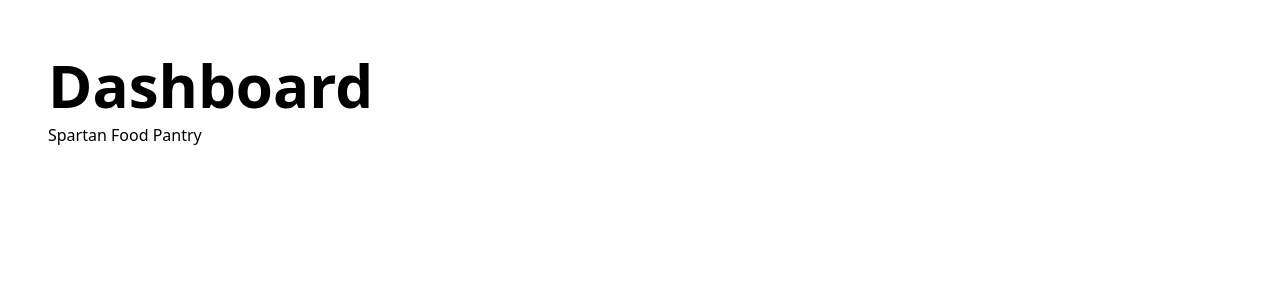
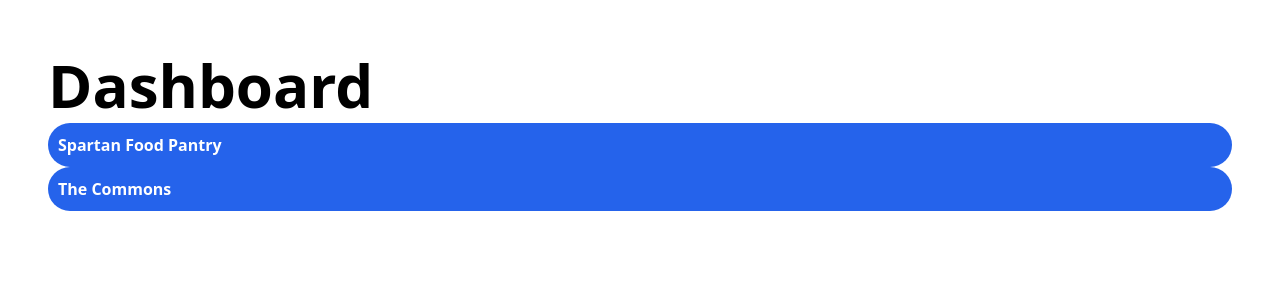
Before and after one commit to S23-PNM/web-ui, a Next.js app: page / in a window 1280 px wide. Shown: the top 300 px of the page. Built offline with nearby package versions, Linux system fonts and the light colour scheme.

Commit message:
updated location component

```diff
--- a/src/components/location-tab.js
+++ b/src/components/location-tab.js
@@ -1,6 +1,6 @@
 function LocationTab(props) {
     return (
-        <div>
+        <div className="bg-blue-600 rounded-full text-white font-bold" style={{padding: '10px'}}>
             {props.title}
         </div>
     )
--- a/src/pages/index.js
+++ b/src/pages/index.js
@@ -6,6 +6,8 @@ export default function Home() {
     <main>
       <h1 className="text-6xl leading-tight font-bold">Dashboard</h1>
       <LocationTab title="Spartan Food Pantry" />
+      <LocationTab title="The Commons" />
+
     </main>
   )
 }
```
